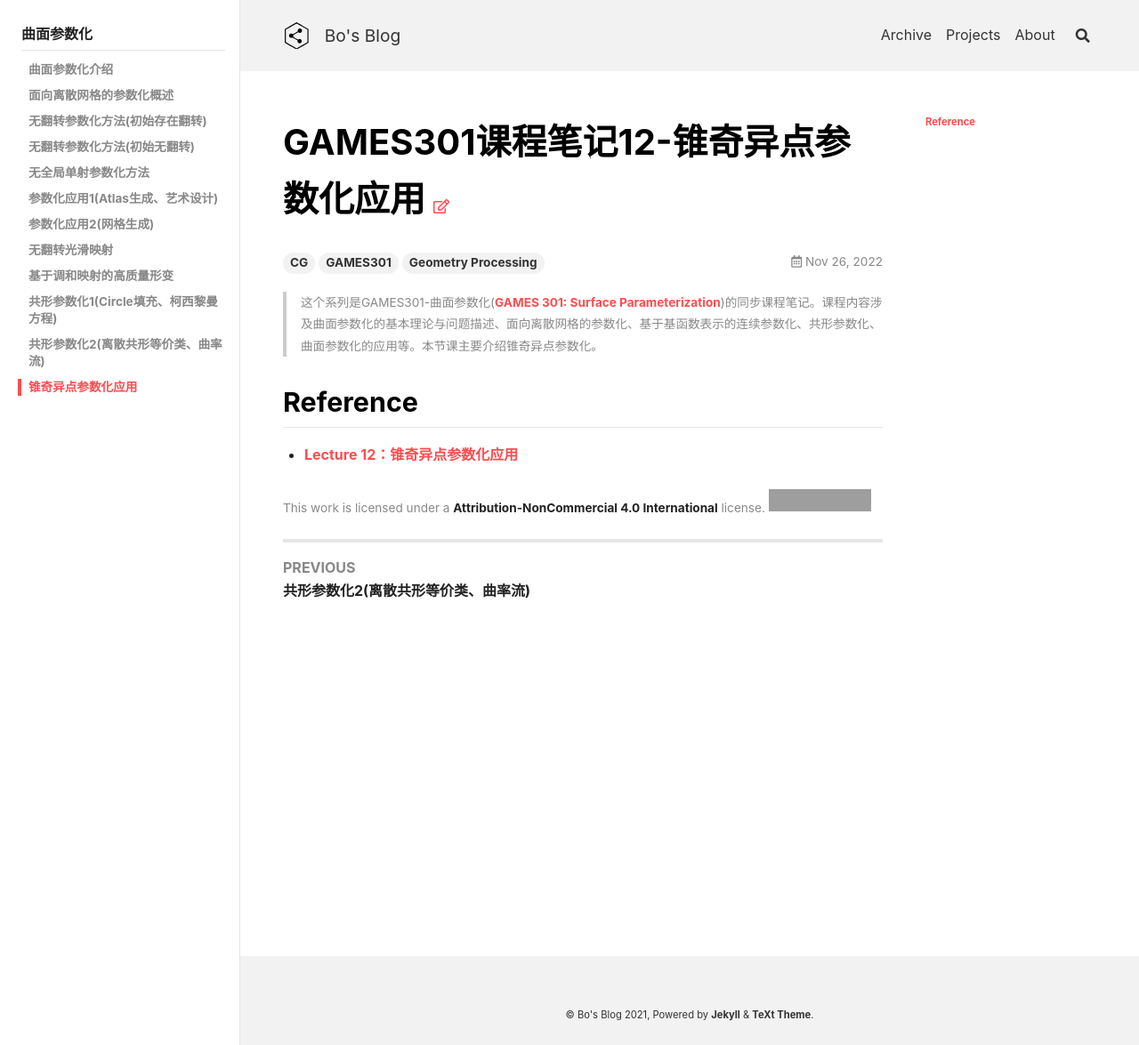
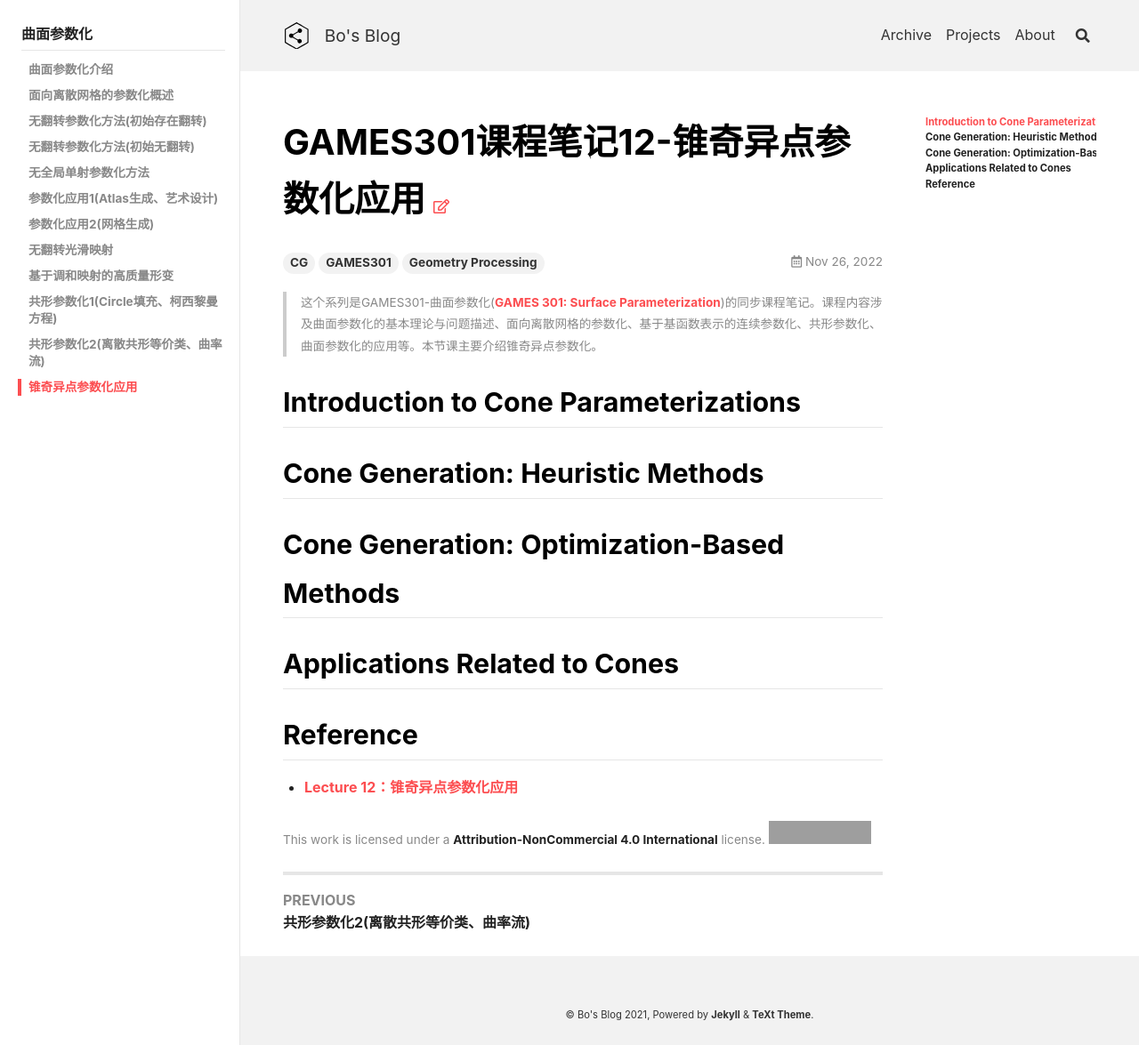
Before and after one commit to peng00bo00/peng00bo00_previous_blog, a Jekyll site: the page built from _posts/2022-11-26-GAMES301-NOTES-12.md, in a window 1280 px wide. Shown: the whole page at 89% size. Built offline with Jekyll 4.4.1, drawn with Linux system fonts in a browser that asks for light colours; nearby versions of some CDN libraries; grey boxes are pictures that could not be loaded.

Commit message:
Update 2022-11-26-GAMES301-NOTES-12.md

```diff
--- a/_posts/2022-11-26-GAMES301-NOTES-12.md
+++ b/_posts/2022-11-26-GAMES301-NOTES-12.md
@@ -12,6 +12,14 @@ sidebar:
 > 这个系列是GAMES301-曲面参数化([GAMES 301: Surface Parameterization](http://staff.ustc.edu.cn/~renjiec/GAMES301/index.html))的同步课程笔记。课程内容涉及曲面参数化的基本理论与问题描述、面向离散网格的参数化、基于基函数表示的连续参数化、共形参数化、曲面参数化的应用等。本节课主要介绍锥奇异点参数化。
 <!--more-->
 
+## Introduction to Cone Parameterizations
+
+## Cone Generation: Heuristic Methods
+
+## Cone Generation: Optimization-Based Methods
+
+## Applications Related to Cones
+
 ## Reference
 
 - [Lecture 12：锥奇异点参数化应用](https://www.bilibili.com/video/BV18T411P7hT?p=12&vd_source=7a2542c6c909b3ee1fab551277360826)
```
